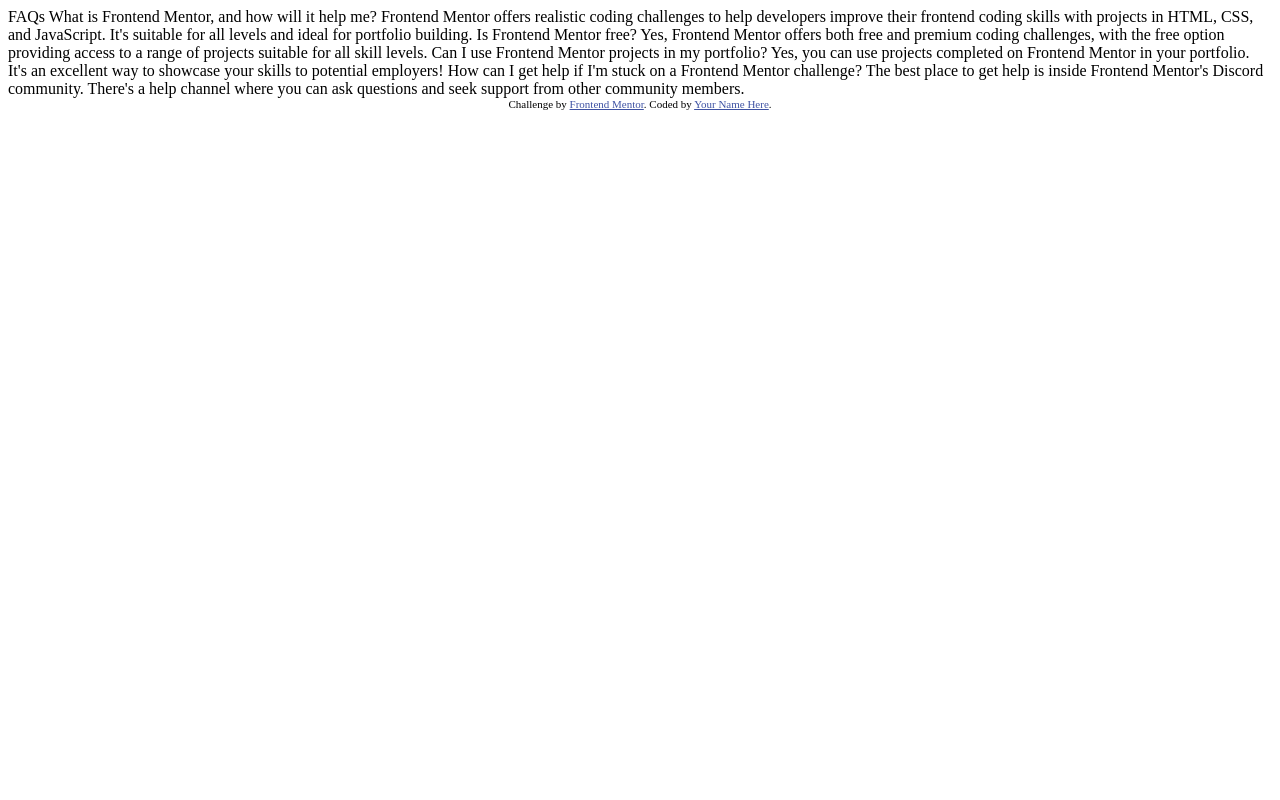
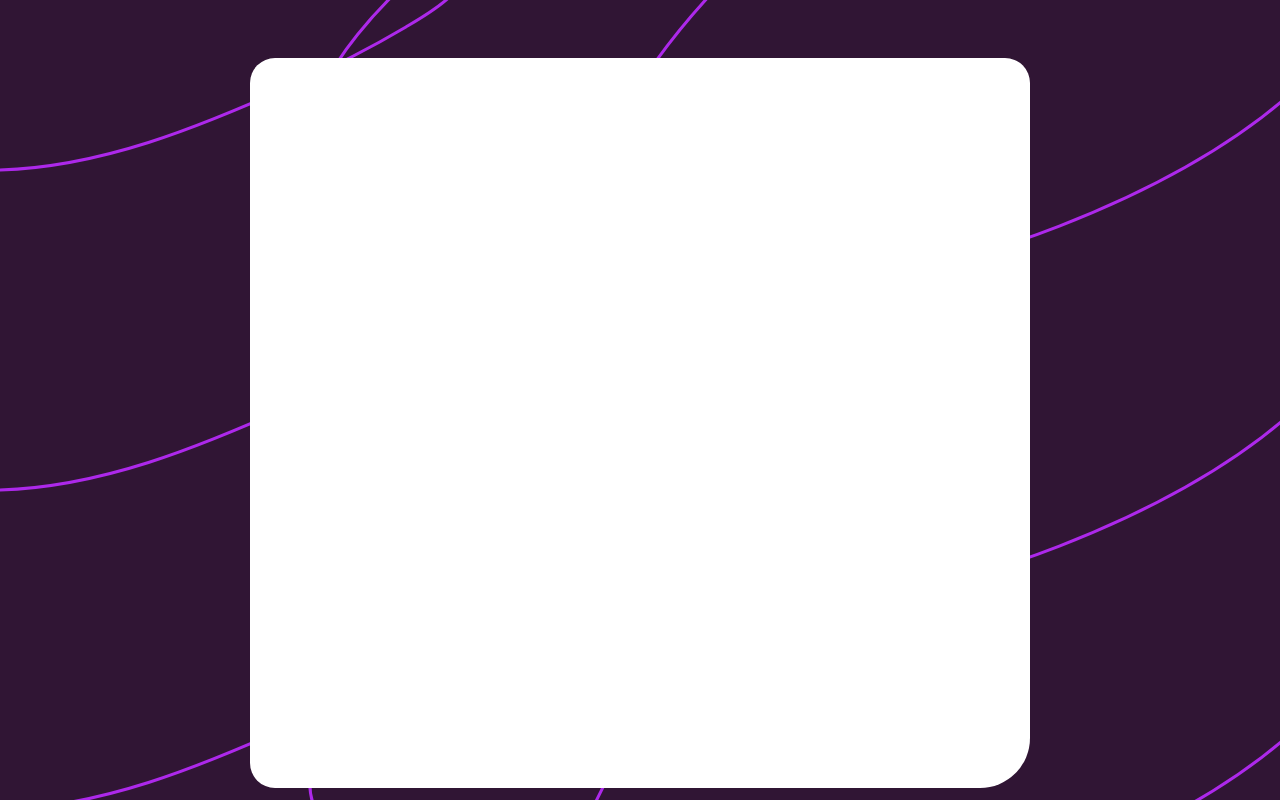
Before and after one commit to Naomy95/Simple_FAQ_Accordition, a plain HTML site: page index.html in a window 1280 px wide. Drawn offline with Linux system fonts and the light colour scheme.

Commit message:
faq box done

```diff
--- /dev/null
+++ b/css/style.css
@@ -0,0 +1,18 @@
+body {
+    overflow-x: hidden;
+    font-family: "Montserrat", sans-serif;
+
+    display: flex;
+     align-items: center;
+     justify-content: center;
+  }
+
+
+.faq-box{
+    margin-top: 50px;
+    border-radius: 25px 25px 50px 25px;
+    background: white;
+    padding: 40px;
+    width: 700px;
+    height: 650px;
+  }
--- a/index.html
+++ b/index.html
@@ -7,6 +7,7 @@
   <link rel="icon" type="image/png" sizes="32x32" href="./assets/images/favicon-32x32.png">
 
   <title>Frontend Mentor | FAQ accordion</title>
+  <link rel="stylesheet" href="./css/style.css" />
 
   <!-- Feel free to remove these styles or customise in your own stylesheet 👍 -->
   <style>
@@ -14,9 +15,12 @@
     .attribution a { color: hsl(228, 45%, 44%); }
   </style>
 </head>
-<body>
+<body style="background-image: url(./assets/images/background-pattern-desktop.svg);">
 
-  FAQs
+
+  <div >
+    <div class="faq-box">
+      <!-- FAQs
 
       What is Frontend Mentor, and how will it help me?
 
@@ -43,6 +47,11 @@
       <div class="attribution">
         Challenge by <a href="https://www.frontendmentor.io?ref=challenge" target="_blank">Frontend Mentor</a>.
         Coded by <a href="#">Your Name Here</a>.
+      </div> -->
+
     </div>
+  </div>
+
+
 </body>
 </html>
```
Lines whose indentation alone changed are shown as unchanged.
